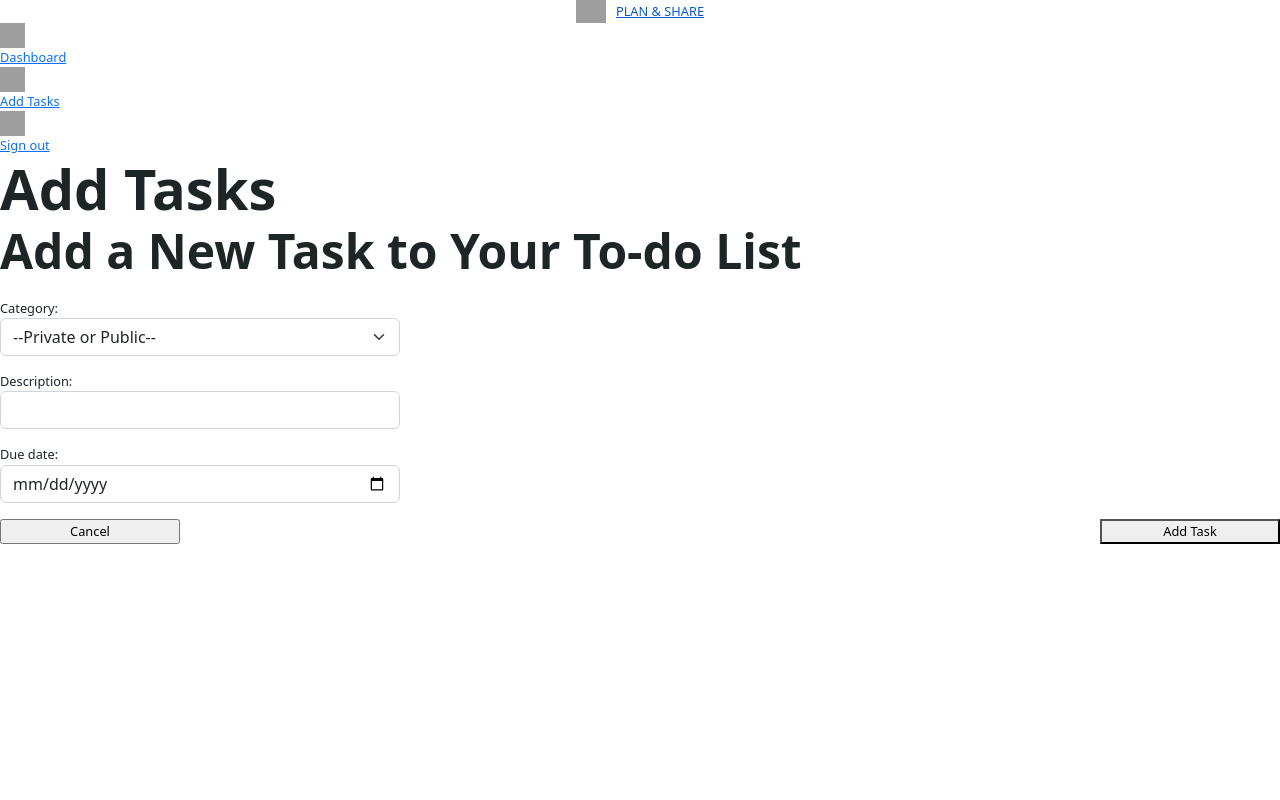
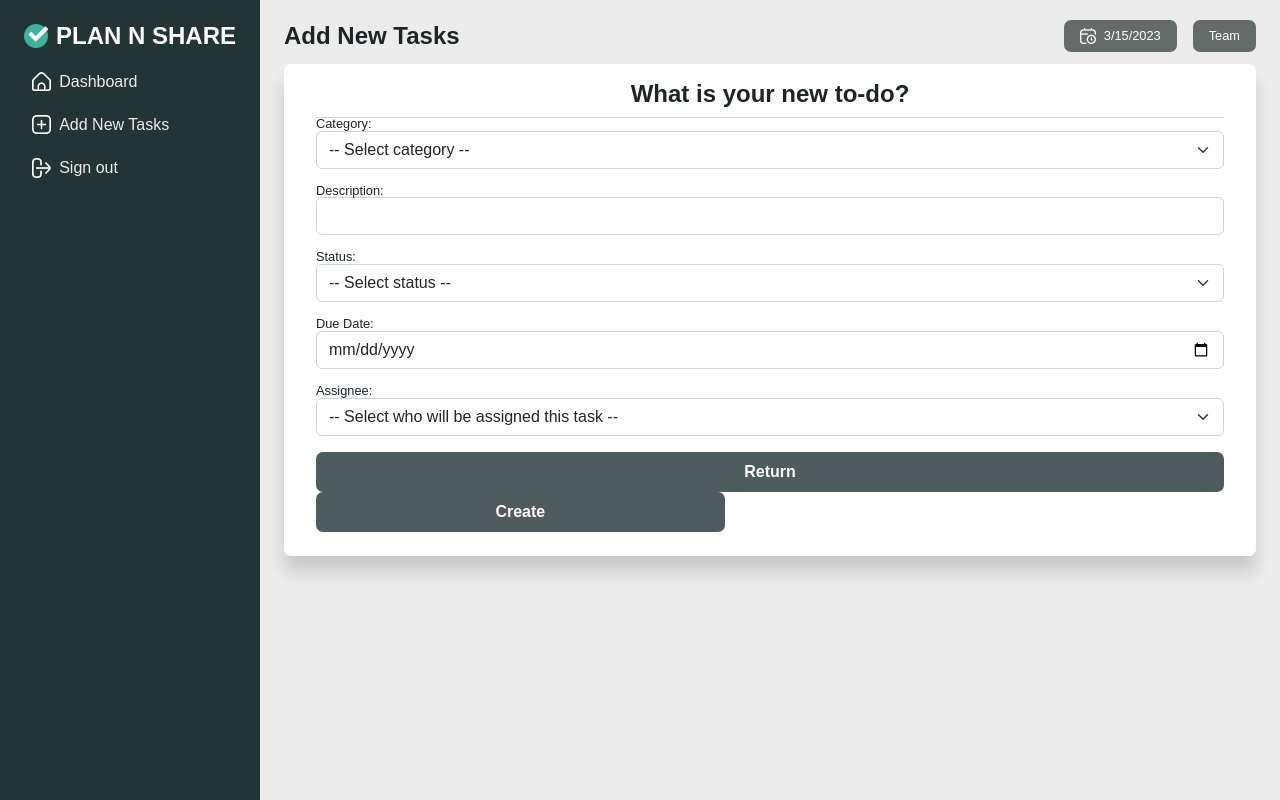
Before and after one commit to clairehwcho/plan-n-share, a Flask app: template flask_app/templates/add-task.html in a window 1280 px wide. Run offline with Flask 2, Linux system fonts and the light colour scheme; the template is opened without the code that fills it, so the values that code supplies are empty; grey boxes are pictures that could not be loaded.

```diff
--- a/flask_app/controllers/controller_routes.py
+++ b/flask_app/controllers/controller_routes.py
@@ -1,4 +1,4 @@
-from flask import render_template, request, redirect, session
+from flask import render_template, redirect, session
 from flask_app import app
 from flask_app.models.model_task import Task
 from flask_app.models.model_team import Team
--- a/flask_app/db/schema.sql
+++ b/flask_app/db/schema.sql
@@ -15,7 +15,7 @@ CREATE TABLE users(
     first_name VARCHAR(45) NOT NULL,
     last_name VARCHAR(45) NOT NULL,
     email VARCHAR(45) NOT NULL,
-    password VARCHAR(45) NOT NULL,
+    password VARCHAR(255) NOT NULL,
     team_id INT,
     created_at DATETIME DEFAULT CURRENT_TIMESTAMP,
     updated_at DATETIME DEFAULT CURRENT_TIMESTAMP ON UPDATE CURRENT_TIMESTAMP,
@@ -30,13 +30,13 @@ CREATE TABLE tasks(
     description VARCHAR(255) NOT NULL,
     status VARCHAR(45) DEFAULT 'To do',
     due_date DATE DEFAULT (CURRENT_DATE),
-    assignee_id INT DEFAULT (user_id),
+    assignee_id INT,
     user_id INT,
     created_at DATETIME DEFAULT CURRENT_TIMESTAMP,
     updated_at DATETIME DEFAULT CURRENT_TIMESTAMP ON UPDATE CURRENT_TIMESTAMP,
     FOREIGN KEY (assignee_id)
     REFERENCES users(id)
-    ON DELETE SET DEFAULT,
+    ON DELETE SET NULL,
     FOREIGN KEY (user_id)
     REFERENCES users(id)
 );
--- a/flask_app/static/css/style.css
+++ b/flask_app/static/css/style.css
@@ -108,7 +108,7 @@ p {
     width: 100%;
     background-color: var(--light);
     display: flex;
-    justify-content: space-between;
+    justify-content: center;
     align-items: center;
     margin: 0;
     padding: 0.5rem 0;
@@ -313,8 +313,8 @@ p {
 }
 
 .main-nav-ul img {
-    width: 1.2rem;
-    height: 1.2rem;
+    width: 0.8rem;
+    height: 0.8rem;
     margin-right: 0.5rem;
     filter: invert(1);
 }
@@ -328,6 +328,7 @@ p {
     align-items: center;
     padding: 0.5rem 0.5rem;
     border-radius: var(--border-radius);
+    white-space: nowrap;
 }
 
 .main-nav-ul li:hover {
@@ -344,7 +345,7 @@ p {
 }
 
 .today-and-team-name-container {
-    font-size: 0.7rem;
+    width: 100%;
     display: flex;
     justify-content: space-between;
     align-items: center;
@@ -384,13 +385,13 @@ p {
     padding-bottom: 1rem;
 }
 
-.dashboard-card h6 {
-    font-size: 1.2rem;
-}
-
 .dashboard-card .card-header {
     flex-direction: column;
     align-items: flex-start;
+}
+
+.dashboard-card .card-header h6 {
+    font-size: 1rem;
 }
 
 .dashboard-card .card-body img {
@@ -510,12 +511,13 @@ p {
         max-width: 45%;
     }
 
+    .main-nav-ul img {
+        width: 1.2rem;
+        height: 1.2rem;
+    }
+
     .main-nav-ul li {
         font-size: 1rem;
-    }
-
-    .today-and-team-name-container {
-        font-size: 0.8rem;
     }
 
     #dashboard-user-status-card-column {
@@ -529,7 +531,12 @@ p {
 
     .dashboard-card .card-header {
         flex-direction: row;
+        justify-content: space-between;
         align-items: center;
+    }
+
+    .dashboard-card .card-header h6 {
+        font-size: 1.5rem;
     }
 
     .add-task-container {
@@ -605,13 +612,12 @@ p {
     }
 
     .today-and-team-name-container {
+        width: fit-content;
         display: flex;
         justify-content: space-between;
         align-items: center;
         margin-top: 0;
     }
-
-
 }
 
 
--- a/flask_app/static/js/dashboard.js
+++ b/flask_app/static/js/dashboard.js
@@ -1,14 +1,6 @@
 const render_today = () => {
-    const today = new Date();
-    const dayList = ["Sunday", "Monday", "Tuesday", "Wednesday ", "Thursday", "Friday", "Saturday"];
-    const monthList = ["January", "February", "March", "April", "May", "June",
-        "July", "August", "September", "October", "November", "December"];
-
-    const day = dayList[today.getDay()];
-    const month = monthList[today.getMonth()];
-    const date = today.getDate();
-    const year = today.getFullYear();
-    return document.getElementById("current-date").innerHTML = "&nbsp;" + day + ", " + month + " " + date + ", " + year;
+    const today = new Date().toLocaleDateString().slice(0, 10);
+    return document.getElementById("current-date").innerHTML = today;
 };
 
 const render_summary_nums = () => {
@@ -73,6 +65,14 @@ const render_status_icon = () => {
     })
 };
 
+const format_due_date = () => {
+    const dueDateTds = document.querySelectorAll(`[class*="due-date-td"]`);
+    dueDateTds.forEach(td => {
+        const newFormatDate = new Date(td.innerText).toLocaleDateString().slice(0, 10);
+        td.innerText = newFormatDate;
+    })
+};
+
 const check_overdue = () => {
     const today = new Date()
     const dueDateTds = document.querySelectorAll(`[class*="due-date-td"]`);
@@ -92,5 +92,6 @@ const confirm_delete = () => {
 render_today();
 render_table_row_id();
 render_status_icon();
+format_due_date();
 check_overdue();
 render_summary_nums();
--- a/flask_app/templates/add-task.html
+++ b/flask_app/templates/add-task.html
@@ -5,123 +5,173 @@
     <meta charset="UTF-8">
     <meta http-equiv="X-UA-Compatible" content="IE=edge">
     <meta name="viewport" content="width=device-width, initial-scale=1.0">
-
-    <!-- bootstrap css -->
+    <title>Plan N Share</title>
     <link href="https://cdn.jsdelivr.net/npm/bootstrap@5.2.0-beta1/dist/css/bootstrap.min.css" rel="stylesheet"
         integrity="sha384-0evHe/X+R7YkIZDRvuzKMRqM+OrBnVFBL6DOitfPri4tjfHxaWutUpFmBp4vmVor" crossorigin="anonymous">
-
-    <!-- my css -->
+    <link rel="stylesheet" href="{{ url_for('static', filename='css/reset.css') }}">
     <link rel="stylesheet" href="{{ url_for('static', filename='css/style.css') }}">
-
-    <title>Plan & Share</title>
 </head>
 
 <body>
-    <div class="main_wrapper">
-        <!-- side menu -->
-        <div class="sidemenu">
-            <div class="sidemenu_row1">
-                <div class="nav_left">
-                    <a href="/" style="display:flex;justify-content:center;align-items:center;">
-                        <img style="width:30px;margin-right:10px;"
-                            src="{{ url_for('static', filename='images/navbar/icon_checkmark.png') }}" alt="logo">
-                        PLAN & SHARE
+    <section class="wrapper main-body-wrapper">
+        <!-- main nav bar -->
+        <nav class="main-nav">
+            <div class="main-nav-row">
+                <a href="/" class="full-width">
+                    <div class="logo">
+                        <img class="logo-img" src="{{ url_for('static', filename='images/icons/logo-icon.png') }}"
+                            alt="logo">
+                        <h6>PLAN N SHARE</h6>
+                    </div>
                 </a>
+            </div>
+
+            <div class="main-nav-row">
+                <ul class="main-nav-ul">
+                    <a href="/dashboard">
+                        <li>
+                            <img src="{{ url_for('static', filename='images/icons/menu-home-icon.png') }}" alt="icon">
+                            Dashboard
+                        </li>
+                    </a>
+                    <a href="/tasks/new">
+                        <li>
+                            <img src="{{ url_for('static', filename='images/icons/menu-add-icon.png') }}" alt="icon">
+                            Add New Tasks
+                        </li>
+                    </a>
+                    <a href="/logout">
+                        <li>
+                            <img src="{{ url_for('static', filename='images/icons/menu-logout-icon.png') }}" alt="icon">
+                            Sign out
+                        </li>
+                    </a>
+                </ul>
+            </div>
+        </nav>
+
+        <!-- main content -->
+        <main class="wrapper main-content-wrapper">
+            <div class="main-content-row">
+                <h6>Add New Tasks</h6>
+                <div class="today-and-team-name-container">
+                    <div class="today-container">
+                        <img src="{{ url_for('static', filename='images/icons/index-calendar-icon.png') }}" alt="">
+                        <span id="current-date"></span>
+                    </div>
+                    <div class="team-name-container">
+                        {{current_team.name}} Team
+                    </div>
                 </div>
             </div>
 
-            <div class="sidemenu_row2">
-                <a class="menu_link" href="/dashboard">
-                    <div class="sidemenu_row2_subrow">
-                        <div class="sidemenu_icon">
-                            <img style="width:25px;height:25px;"
-                                src="{{ url_for('static', filename='images/menu/icon_home.png') }}" alt="icon">
+            <div class="main-content-row">
+                <div class="card" id="add-tasks-card">
+                    <div class="card-header">
+                        <h6>What is your new to-do?</h6>
                     </div>
-                        <div class="sidemenu_name">
-                            Dashboard
-                        </div>
-                    </div>
-                </a>
-
-                <a class="menu_link" href="/tasks/new">
-                    <div class="sidemenu_row2_subrow">
-                        <div class="sidemenu_icon">
-                            <img style="width:25px;height:25px;"
-                                src="{{ url_for('static', filename='images/menu/icon_add.png') }}" alt="icon">
-                        </div>
-                        <div class="sidemenu_name">
-                            Add Tasks
-                        </div>
-                    </div>
-                </a>
-
-                <a href="/logout">
-                    <div class="sidemenu_row2_subrow" id="signout_btn">
-                        <div class="sidemenu_icon">
-                            <img style="width:25px;height:25px;"
-                                src="{{ url_for('static', filename='images/menu/icon_logout.png') }}" alt="icon">
-                        </div>
-                        <div class="sidemenu_name">
-                            Sign out
-                        </div>
-                    </div>
-                </a>
-            </div>
-        </div>
-
-        <!-- main content -->
-        <div class="main_content_wrapper">
-            <div class="main_container_dashboard">
-                <div class="content_row1">
-                    <h2 style="color:#1D2526">Add Tasks</h2>
-                </div>
-                <div class="content_row2">
-                    <div class="task_form">
-                        <h3>Add a New Task to Your To-do List</h3>
-                        <br>
-                        <form action="/tasks/create" method="post">
-                            <div class="mb-3">
+                    <div class="card-body">
+                        <form action="/tasks/create" method="post" autocomplete="off">
+                            <div class="add-tasks-card-body-row">
+                                <div class="form-group mb-3">
                                     <label for="category">Category:</label>
-                                <select name="category" class="form-select" style="width:400px">
-                                    <option value="" selected="selected">--Private or Public--</option>
+                                    <select name="category" class="form-select">
+                                        <option value="" selected="selected">-- Select category --</option>
                                         <option value="Private"> Private (only visible to you) </option>
                                         <option value="Public"> Public (shared with your team) </option>
                                     </select>
-                                {% for message in get_flashed_messages(category_filter=["err_add_task_category"]) %}
-                                <p class="alert"><img style="width: 20px;"
-                                        src="{{ url_for('static', filename='images/universal/icon_alert.png') }}"
-                                        alt="icon"> {{ message }}</p>
+                                    {% with messages =
+                                    get_flashed_messages(category_filter=["error_add_tasks_category"]) %}
+                                    {% if messages %}
+                                    {% for message in messages %}
+                                    <p class="validation-message">
+                                        <img src="{{ url_for('static', filename='images/icons/alert-icon.png') }}"
+                                            alt="icon">
+                                        {{ message }}
+                                    </p>
                                     {% endfor %}
+                                    {% endif %}
+                                    {% endwith %}
                                 </div>
-
-                            <div class="mb-3">
+                                <div class="form-group mb-3">
                                     <label for="description">Description:</label>
-                                <input class="form-control" type="text" name="description" style="width:400px">
-                                {% for message in get_flashed_messages(category_filter=["err_add_task_description"]) %}
-                                <p class="alert"><img style="width: 20px;"
-                                        src="{{ url_for('static', filename='images/universal/icon_alert.png') }}"
-                                        alt="icon"> {{
-                                    message }}</p>
+                                    <input class="form-control" id="description" type="text" name="description">
+                                    {% with messages =
+                                    get_flashed_messages(category_filter=["error_add_tasks_description"]) %}
+                                    {% if messages %}
+                                    {% for message in messages %}
+                                    <p class="validation-message">
+                                        <img src="{{ url_for('static', filename='images/icons/alert-icon.png') }}"
+                                            alt="icon">
+                                        {{ message }}
+                                    </p>
                                     {% endfor %}
+                                    {% endif %}
+                                    {% endwith %}
                                 </div>
-
-                            <div class="mb-3">
-                                <label for="due">Due date:</label>
-                                <input class="form-control" type="date" name="due" style="width:400px">
-                                {% for message in get_flashed_messages(category_filter=["err_add_task_due"]) %}
-                                <p class="alert"><img style="width: 20px;"
-                                        src="{{ url_for('static', filename='images/universal/icon_alert.png') }}"
-                                        alt="icon"> {{
-                                    message }}</p>
+                                <div class="form-group mb-3">
+                                    <label for="status">Status:</label>
+                                    <select name="status" class="form-select">
+                                        <option value="" selected="selected">-- Select status --</option>
+                                        <option value="To do"> To do </option>
+                                        <option value="In progress"> In progress </option>
+                                        <option value="Done"> Done </option>
+                                    </select>
+                                    {% with messages =
+                                    get_flashed_messages(category_filter=["error_add_tasks_status"]) %}
+                                    {% if messages %}
+                                    {% for message in messages %}
+                                    <p class="validation-message">
+                                        <img src="{{ url_for('static', filename='images/icons/alert-icon.png') }}"
+                                            alt="icon">
+                                        {{ message }}
+                                    </p>
                                     {% endfor %}
+                                    {% endif %}
+                                    {% endwith %}
                                 </div>
-
-                            <div style="display:flex;justify-content:space-between;align-items:center;">
-                                <a href="/dashboard">
-                                    <input type="button" class="btn1" value="Cancel" style="width:180px;"></input>
+                                <div class="form-group mb-3">
+                                    <label for="due-date">Due Date:</label>
+                                    <input class="form-control" id="due-date" type="date" name="due-date">
+                                    {% with messages =
+                                    get_flashed_messages(category_filter=["error_add_tasks_due_date"]) %}
+                                    {% if messages %}
+                                    {% for message in messages %}
+                                    <p class="validation-message">
+                                        <img src="{{ url_for('static', filename='images/icons/alert-icon.png') }}"
+                                            alt="icon">
+                                        {{ message }}
+                                    </p>
+                                    {% endfor %}
+                                    {% endif %}
+                                    {% endwith %}
+                                </div>
+                                <div class="form-group mb-3">
+                                    <label for="assignee">Assignee:</label>
+                                    <select name="status" class="form-select">
+                                        <option value="" selected="selected">-- Select who will be assigned this
+                                            task --</option>
+                                        <option value="To do"> To do </option>
+                                    </select>
+                                    {% with messages =
+                                    get_flashed_messages(category_filter=["error_add_tasks_assignee"]) %}
+                                    {% if messages %}
+                                    {% for message in messages %}
+                                    <p class="validation-message">
+                                        <img src="{{ url_for('static', filename='images/icons/alert-icon.png') }}"
+                                            alt="icon">
+                                        {{ message }}
+                                    </p>
+                                    {% endfor %}
+                                    {% endif %}
+                                    {% endwith %}
+                                </div>
+                                <div class="form-group mb-3">
+                                    <a href="/" class="full-width">
+                                        <button class="button button-1 full-width" type="button">Return</button>
                                     </a>
-                                <button class="btn1" style="width:180px;">
-                                    Add Task
+                                    <button class="button button-1" id="register-user-form-submit-button" type="submit">
+                                        Create
                                     </button>
                                 </div>
                         </form>
@@ -129,15 +179,13 @@
                 </div>
             </div>
             </div>
-    </div>
+        </main>
+    </section>
 
-    <!-- boostrap js -->
     <script src="https://cdn.jsdelivr.net/npm/bootstrap@5.2.0-beta1/dist/js/bootstrap.bundle.min.js"
         integrity="sha384-pprn3073KE6tl6bjs2QrFaJGz5/SUsLqktiwsUTF55Jfv3qYSDhgCecCxMW52nD2"
         crossorigin="anonymous"></script>
-
-    <!-- my js -->
-    <script src="{{url_for('static', filename='js/script.js') }}"></script>
+    <script src="{{url_for('static', filename='js/dashboard.js') }}"></script>
 </body>
 
 </html>
--- a/flask_app/templates/dashboard.html
+++ b/flask_app/templates/dashboard.html
@@ -37,7 +37,7 @@
                     <a href="/tasks/new">
                         <li>
                             <img src="{{ url_for('static', filename='images/icons/menu-add-icon.png') }}" alt="icon">
-                            Add Tasks
+                            Add New Tasks
                         </li>
                     </a>
                     <a href="/logout">
@@ -112,7 +112,7 @@
                             <div class="add-task-container">
                                 <img src="{{ url_for('static', filename='images/icons/dashboard-add-icon.png') }}"
                                     alt="add_task">
-                                <p>Add new task</p>
+                                <p>Add new tasks</p>
                             </div>
                         </a>
                     </div>
@@ -181,7 +181,7 @@
                             <div class="add-task-container">
                                 <img src="{{ url_for('static', filename='images/icons/dashboard-add-icon.png') }}"
                                     alt="add_task">
-                                <p>Add new task</p>
+                                <p>Add new tasks</p>
                             </div>
                         </a>
                     </div>
```
Also changed, not shown: flask_app/controllers/controller_tasks.py (+10 -2 lines), flask_app/controllers/controller_users.py (+13 -11 lines), flask_app/db/seeds.sql (+8 -7 lines), flask_app/models/model_team.py (+5 -6 lines), flask_app/models/model_user.py (+15 -14 lines), flask_app/templates/register.html (+29 -7 lines). Lines whose indentation alone changed are shown as unchanged.
